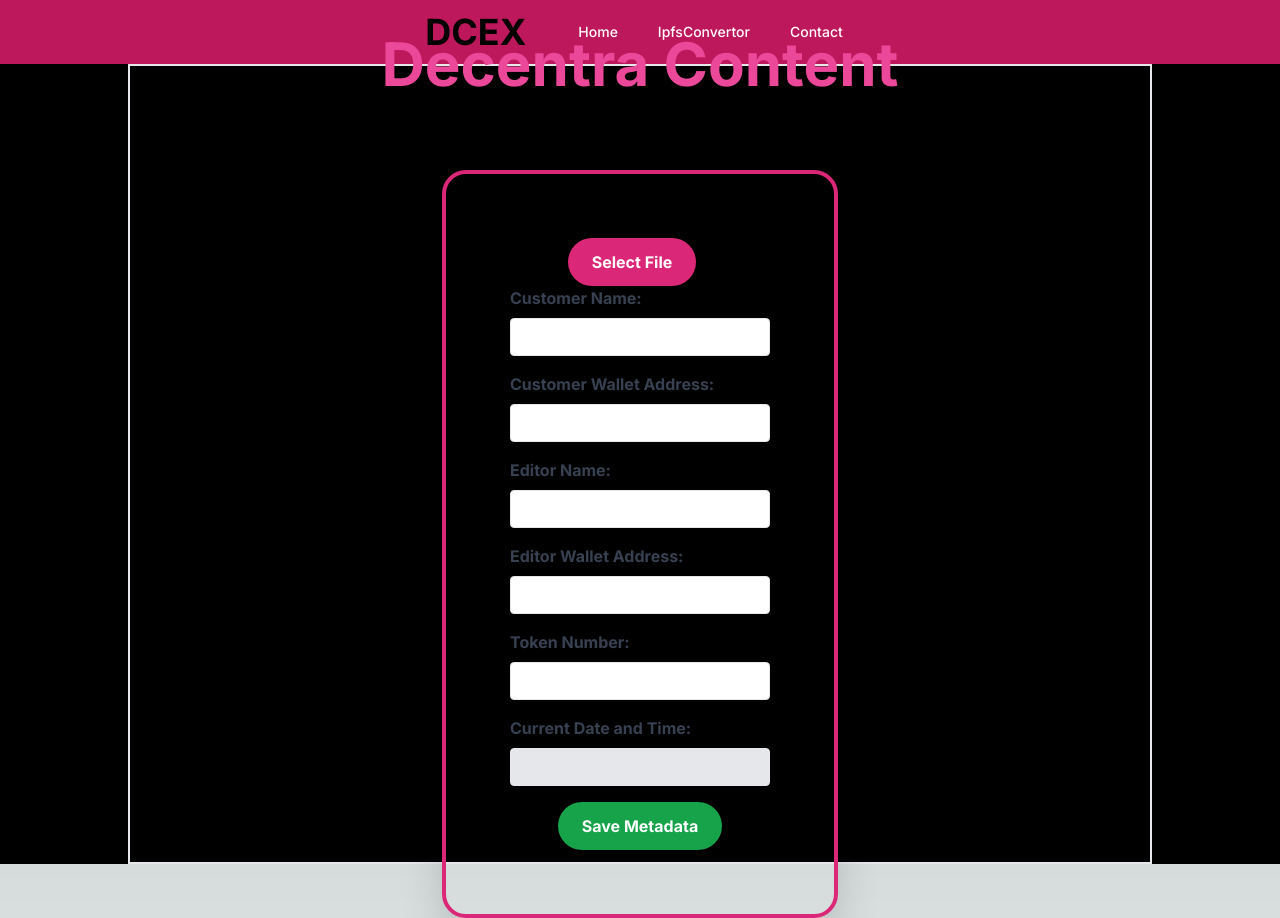
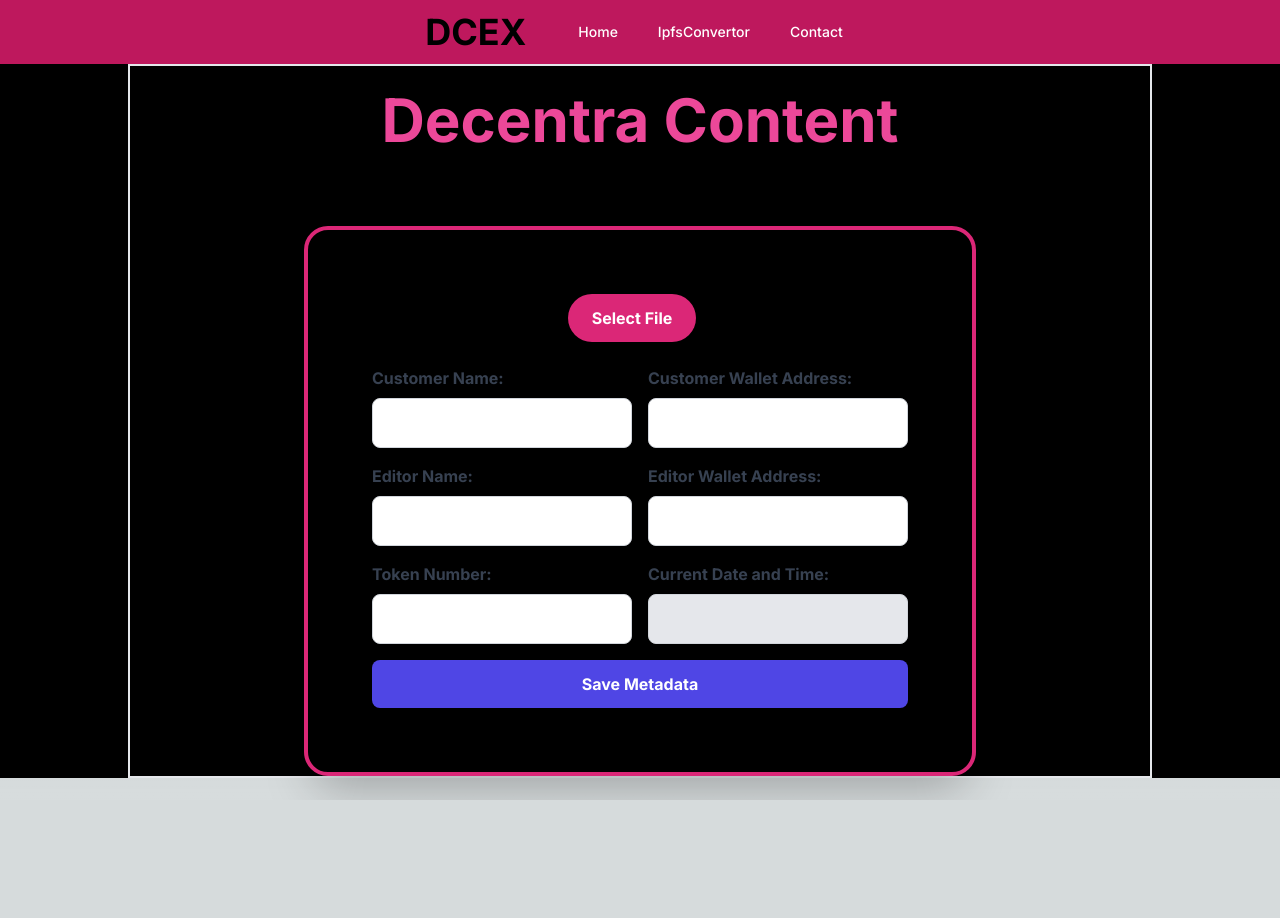
Before and after one commit to Saiweb3dev/DecentraContent, a Next.js app in the folder DecentraContent_NextJS/: page /IpfsConvertor in a window 1280 px wide. After the commit the page ends 800 px from the top, so only its background shows below. Built offline with nearby package versions, Linux system fonts and the light colour scheme.

Commit message:
separate component for form

```diff
--- a/DecentraContent_NextJS/src/app/components/IPFS/FileUploader.tsx
+++ b/DecentraContent_NextJS/src/app/components/IPFS/FileUploader.tsx
@@ -1,6 +1,7 @@
-"use client";
-import { useState, useRef } from "react";
-import { format } from "date-fns";
+// FileUploader.tsx
+import React, { useState, useRef } from 'react';
+import { FileUploaderForm } from './FileUploaderForm';
+import { format } from 'date-fns';
 
 interface FileUploaderProps {
  onSubmit: (file: File | null, metadata: any) => void;
@@ -18,6 +19,8 @@ export const FileUploader: React.FC<FileUploaderProps> = ({ onSubmit }) => {
     fileUrl: "",
  });
  const inputFile = useRef<HTMLInputElement>(null);
+ const [isFileSelected, setIsFileSelected] = useState(false);
+ const [showPreview, setShowPreview] = useState(false); // New state for preview visibility
 
  const handleChange = (e: React.ChangeEvent<HTMLInputElement>) => {
     const selectedFile = e.target.files?.[0] || null;
@@ -28,11 +31,11 @@ export const FileUploader: React.FC<FileUploaderProps> = ({ onSubmit }) => {
         fileUrl: URL.createObjectURL(selectedFile),
         currentDateTime: format(new Date(), "yyyy-MM-dd HH:mm:ss"),
       }));
+      setIsFileSelected(true);
     }
  };
 
-  const handleMetadataChange = (e: React.ChangeEvent<HTMLInputElement>) => {
-    const { name, value } = e.target;
+ const handleMetadataChange = (name: string, value: string) => {
     setMetadata((prevMetadata) => ({ ...prevMetadata, [name]: value }));
  };
 
@@ -41,16 +44,42 @@ export const FileUploader: React.FC<FileUploaderProps> = ({ onSubmit }) => {
     onSubmit(file, metadata);
  };
 
+ const handleDiscard = () => {
+    setFile(null);
+    setMetadata({
+      customerName: "",
+      customerWalletAddress: "",
+      editorName: "",
+      editorWalletAddress: "",
+      tokenNumber: "",
+      currentDateTime: "",
+      fileUrl: "",
+    });
+    setIsFileSelected(false);
+ };
+
+ const togglePreview = () => {
+    setShowPreview(!showPreview);
+ };
 
  return (
+    <div className="flex flex-col items-center justify-center space-y-6">
       <div className="flex flex-col items-center justify-center">
-      <div className="flex flex-col items-center justify-center">
+        {isFileSelected ? (
+          <button
+            className="bg-red-600 hover:bg-red-700 text-white font-bold py-3 px-6 rounded-full cursor-pointer transition duration-300 ease-in-out transform hover:-translate-y-1 hover:scale-110 mr-4"
+            onClick={handleDiscard}
+          >
+            Discard
+          </button>
+        ) : (
           <button
             className="bg-pink-600 hover:bg-pink-700 text-white font-bold py-3 px-6 rounded-full cursor-pointer transition duration-300 ease-in-out transform hover:-translate-y-1 hover:scale-110 mr-4"
             onClick={() => inputFile.current?.click()}
           >
             Select File
           </button>
+        )}
         <input
           type="file"
           id="file"
@@ -60,122 +89,39 @@ export const FileUploader: React.FC<FileUploaderProps> = ({ onSubmit }) => {
         />
       </div>
       {file && (
-        <div className="mb-4">
+        <div className="flex flex-col justify-center items-center">
           <p className="text-black font-semibold text-3xl mb-2">
             File Preview:
           </p>
+          {showPreview ? (
+            <>
               <img
                 src={metadata.fileUrl}
                 alt="File Preview"
-            className="max-w-full h-auto rounded-2xl shadow-lg"
+                className="w-64 h-64 rounded-2xl shadow-lg"
               />
+              <button
+                className="mt-4 bg-red-600 hover:bg-red-700 text-white font-bold py-2 px-4 rounded-full cursor-pointer transition duration-300 ease-in-out transform hover:-translate-y-1 hover:scale-110"
+                onClick={togglePreview}
+              >
+                Close Preview
+              </button>
+            </>
+          ) : (
+            <button
+              className="bg-blue-600 hover:bg-blue-700 text-white font-bold py-2 px-4 rounded-full cursor-pointer transition duration-300 ease-in-out transform hover:-translate-y-1 hover:scale-110"
+              onClick={togglePreview}
+            >
+              Show Preview
+            </button>
+          )}
         </div>
       )}
-      <form onSubmit={handleSubmit} className="flex flex-col items-center">
-        <div className="mb-4">
-          <label
-            htmlFor="customerName"
-            className="block text-gray-700 font-bold mb-2"
-          >
-            Customer Name:
-          </label>
-          <input
-            type="text"
-            id="customerName"
-            name="customerName"
-            value={metadata.customerName}
-            onChange={handleMetadataChange}
-            className="shadow appearance-none border rounded w-full py-2 px-3 text-gray-700 leading-tight focus:outline-none focus:shadow-outline"
+      <FileUploaderForm
+        metadata={metadata}
+        onMetadataChange={handleMetadataChange}
+        onSubmit={handleSubmit}
       />
-        </div>
-        <div className="mb-4">
-          <label
-            htmlFor="customerWalletAddress"
-            className="block text-gray-700 font-bold mb-2"
-          >
-            Customer Wallet Address:
-          </label>
-          <input
-            type="text"
-            id="customerWalletAddress"
-            name="customerWalletAddress"
-            value={metadata.customerWalletAddress}
-            onChange={handleMetadataChange}
-            className="shadow appearance-none border rounded w-full py-2 px-3 text-gray-700 leading-tight focus:outline-none focus:shadow-outline"
-          />
-        </div>
-        <div className="mb-4">
-          <label
-            htmlFor="editorName"
-            className="block text-gray-700 font-bold mb-2"
-          >
-            Editor Name:
-          </label>
-          <input
-            type="text"
-            id="editorName"
-            name="editorName"
-            value={metadata.editorName}
-            onChange={handleMetadataChange}
-            className="shadow appearance-none border rounded w-full py-2 px-3 text-gray-700 leading-tight focus:outline-none focus:shadow-outline"
-          />
-        </div>
-        <div className="mb-4">
-          <label
-            htmlFor="editorWalletAddress"
-            className="block text-gray-700 font-bold mb-2"
-          >
-            Editor Wallet Address:
-          </label>
-          <input
-            type="text"
-            id="editorWalletAddress"
-            name="editorWalletAddress"
-            value={metadata.editorWalletAddress}
-            onChange={handleMetadataChange}
-            className="shadow appearance-none border rounded w-full py-2 px-3 text-gray-700 leading-tight focus:outline-none focus:shadow-outline"
-          />
-        </div>
-        <div className="mb-4">
-          <label
-            htmlFor="tokenNumber"
-            className="block text-gray-700 font-bold mb-2"
-          >
-            Token Number:
-          </label>
-          <input
-            type="text"
-            id="tokenNumber"
-            name="tokenNumber"
-            value={metadata.tokenNumber}
-            onChange={handleMetadataChange}
-            className="shadow appearance-none border rounded w-full py-2 px-3 text-gray-700 leading-tight focus:outline-none focus:shadow-outline"
-          />
-        </div>
-        <div className="mb-4">
-          <label
-            htmlFor="currentDateTime"
-            className="block text-gray-700 font-bold mb-2"
-          >
-            Current Date and Time:
-          </label>
-          <input
-            type="text"
-            id="currentDateTime"
-            name="currentDateTime"
-            value={metadata.currentDateTime}
-            readOnly
-            className="shadow appearance-none border rounded w-full py-2 px-3 text-gray-700 leading-tight focus:outline-none focus:shadow-outline bg-gray-200"
-          />
-        </div>
-        <button
-          type="submit"
-          className="bg-green-600 hover:bg-green-700 text-white font-bold py-3 px-6 rounded-full cursor-pointer transition duration-300 ease-in-out transform hover:-translate-y-1 hover:scale-110"
-          disabled={!file}
-        >
-          Save Metadata
-        </button>
-      </form>
     </div>
  );
 };
--- /dev/null
+++ b/DecentraContent_NextJS/src/app/components/IPFS/FileUploaderForm.tsx
@@ -0,0 +1,124 @@
+// FileUploaderForm.tsx
+import React from 'react';
+import { format } from 'date-fns';
+
+interface FileUploaderFormProps {
+ metadata: any;
+ onMetadataChange: (name: string, value: string) => void;
+ onSubmit: (e: React.FormEvent) => void;
+}
+
+export const FileUploaderForm: React.FC<FileUploaderFormProps> = ({ metadata, onMetadataChange, onSubmit }) => {
+ return (
+    <form onSubmit={onSubmit} className="flex flex-col items-center space-y-4">
+      <div className="grid grid-cols-2 gap-4">
+        <div className="w-full">
+          <label
+            htmlFor="customerName"
+            className="block text-gray-700 font-bold mb-2"
+          >
+            Customer Name:
+          </label>
+          <input
+            type="text"
+            id="customerName"
+            name="customerName"
+            value={metadata.customerName}
+            onChange={(e) => onMetadataChange(e.target.name, e.target.value)}
+            className="w-full p-3 rounded-lg border border-gray-300 focus:outline-none focus:border-indigo-500"
+          />
+        </div>
+        <div className="w-full">
+          <label
+            htmlFor="customerWalletAddress"
+            className="block text-gray-700 font-bold mb-2"
+          >
+            Customer Wallet Address:
+          </label>
+          <input
+            type="text"
+            id="customerWalletAddress"
+            name="customerWalletAddress"
+            value={metadata.customerWalletAddress}
+            onChange={(e) => onMetadataChange(e.target.name, e.target.value)}
+            className="w-full p-3 rounded-lg border border-gray-300 focus:outline-none focus:border-indigo-500"
+          />
+        </div>
+      </div>
+      <div className="grid grid-cols-2 gap-4">
+        <div className="w-full">
+          <label
+            htmlFor="editorName"
+            className="block text-gray-700 font-bold mb-2"
+          >
+            Editor Name:
+          </label>
+          <input
+            type="text"
+            id="editorName"
+            name="editorName"
+            value={metadata.editorName}
+            onChange={(e) => onMetadataChange(e.target.name, e.target.value)}
+            className="w-full p-3 rounded-lg border border-gray-300 focus:outline-none focus:border-indigo-500"
+          />
+        </div>
+        <div className="w-full">
+          <label
+            htmlFor="editorWalletAddress"
+            className="block text-gray-700 font-bold mb-2"
+          >
+            Editor Wallet Address:
+          </label>
+          <input
+            type="text"
+            id="editorWalletAddress"
+            name="editorWalletAddress"
+            value={metadata.editorWalletAddress}
+            onChange={(e) => onMetadataChange(e.target.name, e.target.value)}
+            className="w-full p-3 rounded-lg border border-gray-300 focus:outline-none focus:border-indigo-500"
+          />
+        </div>
+      </div>
+      <div className="grid grid-cols-2 gap-4">
+        <div className="w-full">
+          <label
+            htmlFor="tokenNumber"
+            className="block text-gray-700 font-bold mb-2"
+          >
+            Token Number:
+          </label>
+          <input
+            type="text"
+            id="tokenNumber"
+            name="tokenNumber"
+            value={metadata.tokenNumber}
+            onChange={(e) => onMetadataChange(e.target.name, e.target.value)}
+            className="w-full p-3 rounded-lg border border-gray-300 focus:outline-none focus:border-indigo-500"
+          />
+        </div>
+        <div className="w-full">
+          <label
+            htmlFor="currentDateTime"
+            className="block text-gray-700 font-bold mb-2"
+          >
+            Current Date and Time:
+          </label>
+          <input
+            type="text"
+            id="currentDateTime"
+            name="currentDateTime"
+            value={metadata.currentDateTime}
+            readOnly
+            className="w-full p-3 rounded-lg border border-gray-300 bg-gray-200 focus:outline-none"
+          />
+        </div>
+      </div>
+      <button
+        type="submit"
+        className="w-full py-3 px-6 rounded-lg bg-indigo-600 hover:bg-indigo-700 text-white font-bold transition duration-300 ease-in-out transform hover:-translate-y-1 hover:scale-110"
+      >
+        Save Metadata
+      </button>
+    </form>
+ );
+};
--- a/DecentraContent_NextJS/src/app/components/IPFS/IpfsBase.tsx
+++ b/DecentraContent_NextJS/src/app/components/IPFS/IpfsBase.tsx
@@ -14,7 +14,7 @@ export default function Home() {
 
   return (
     <main className="w-full bg-black">
-      <div className="flex flex-col justify-center items-center mx-auto max-w-5xl h-screen border-2">
+      <div className="flex flex-col justify-center items-center mx-auto max-w-5xl h-fit border-2">
         <div className="flex flex-col space-y-6 justify-center items-center p-6">
           <h1 className="text-6xl font-bold text-pink-500">Decentra Content</h1>
           <h3 className="text-xl font-semibold">Local Image to IPFS Convertor</h3>
```
Lines whose indentation alone changed are shown as unchanged.
